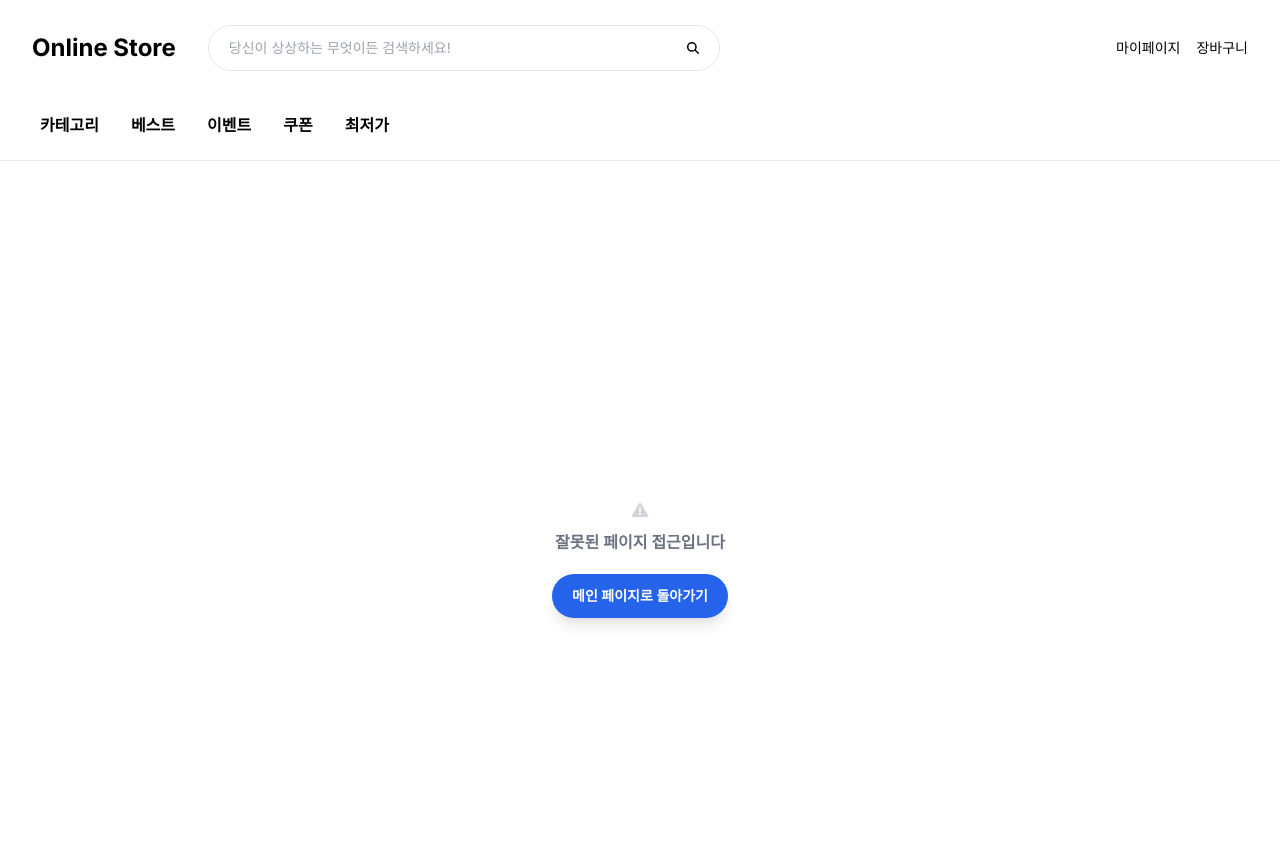
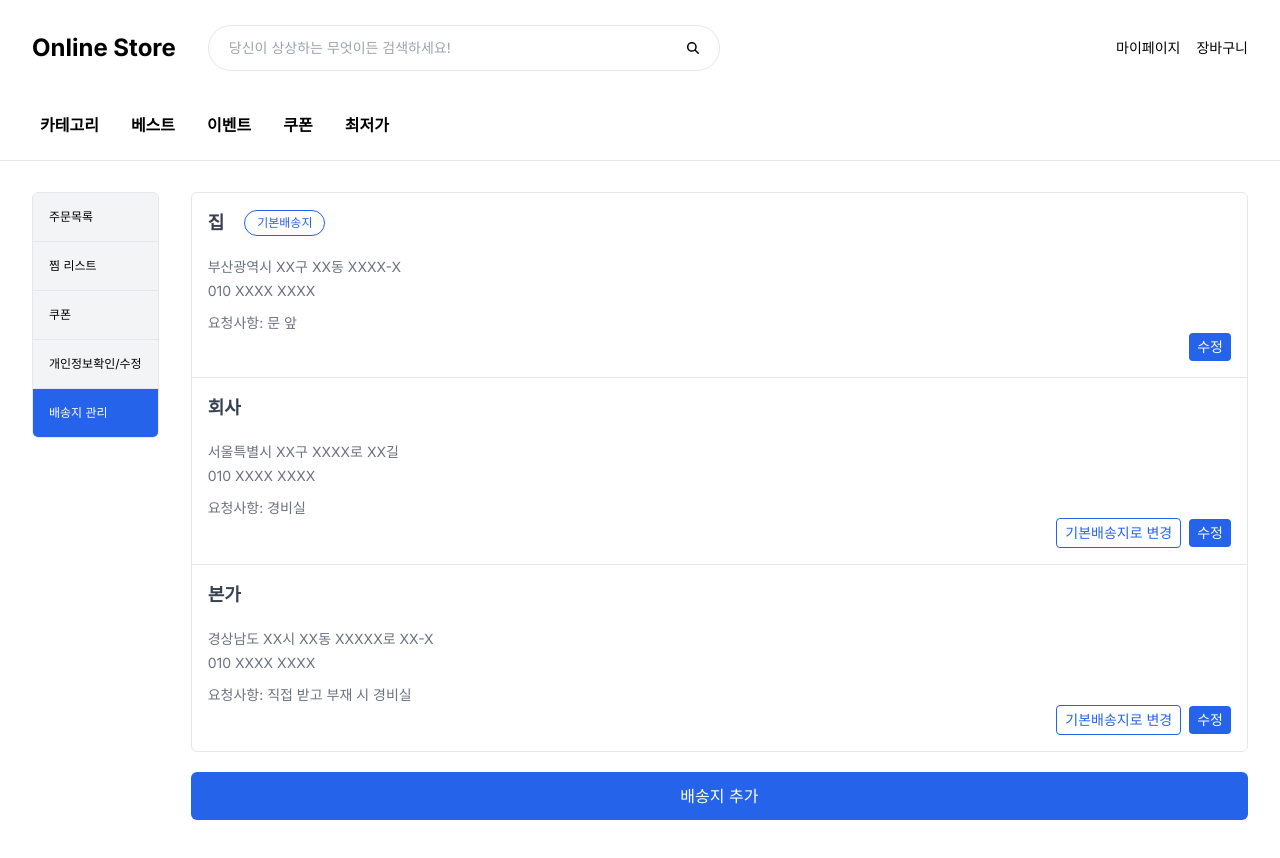
Before and after one commit to pokycookie/online-store, a Next.js app: page /mypage/address in a window 1280 px wide. Before the commit this address had no page. Shown: the top 858 px of the page. Built offline with nearby package versions, Linux system fonts and the light colour scheme.

Commit message:
feat: add address page

```diff
--- /dev/null
+++ b/app/mypage/address/page.tsx
@@ -0,0 +1,44 @@
+'use client'
+
+import mockdata from '@mock/address.json'
+
+export default function AddressPage() {
+  return (
+    <div>
+      <ul className="mb-5 overflow-hidden border divide-y rounded-md">
+        {mockdata.data.map((e, i) => {
+          return (
+            <li key={i} className="p-4">
+              <div className="flex items-center gap-5 mb-5">
+                <h4 className="text-lg font-semibold text-gray-700">
+                  {e.title}
+                </h4>
+                {e.default && (
+                  <div className="p-1 pl-3 pr-3 text-xs text-blue-600 border border-blue-600 rounded-full">
+                    기본배송지
+                  </div>
+                )}
+              </div>
+              <p className="mb-1 text-sm text-gray-500">{e.address}</p>
+              <p className="mb-3 text-sm text-gray-500">{e.phone}</p>
+              <p className="text-sm text-gray-500">요청사항: {e.memo}</p>
+              <div className="flex items-center justify-end gap-2">
+                {!e.default && (
+                  <button className="p-1 pl-2 pr-2 text-sm text-blue-600 border border-blue-600 rounded">
+                    기본배송지로 변경
+                  </button>
+                )}
+                <button className="p-1 pl-2 pr-2 text-sm text-white bg-blue-600 rounded hover:bg-blue-500">
+                  수정
+                </button>
+              </div>
+            </li>
+          )
+        })}
+      </ul>
+      <button className="w-full h-12 text-white bg-blue-600 rounded-md hover:bg-blue-500">
+        배송지 추가
+      </button>
+    </div>
+  )
+}
--- /dev/null
+++ b/public/mockData/address.json
@@ -0,0 +1,26 @@
+{
+  "data": [
+    {
+      "title": "집",
+      "default": true,
+      "address": "부산광역시 XX구 XX동 XXXX-X",
+      "phone": "010 XXXX XXXX",
+      "memo": "문 앞"
+    },
+    {
+      "title": "회사",
+      "default": false,
+      "address": "서울특별시 XX구 XXXX로 XX길",
+      "phone": "010 XXXX XXXX",
+      "memo": "경비실"
+    },
+    {
+      "title": "본가",
+      "default": false,
+      "address": "경상남도 XX시 XX동 XXXXX로 XX-X",
+      "phone": "010 XXXX XXXX",
+      "memo": "직접 받고 부재 시 경비실"
+    }
+  ],
+  "default": 0
+}
```
